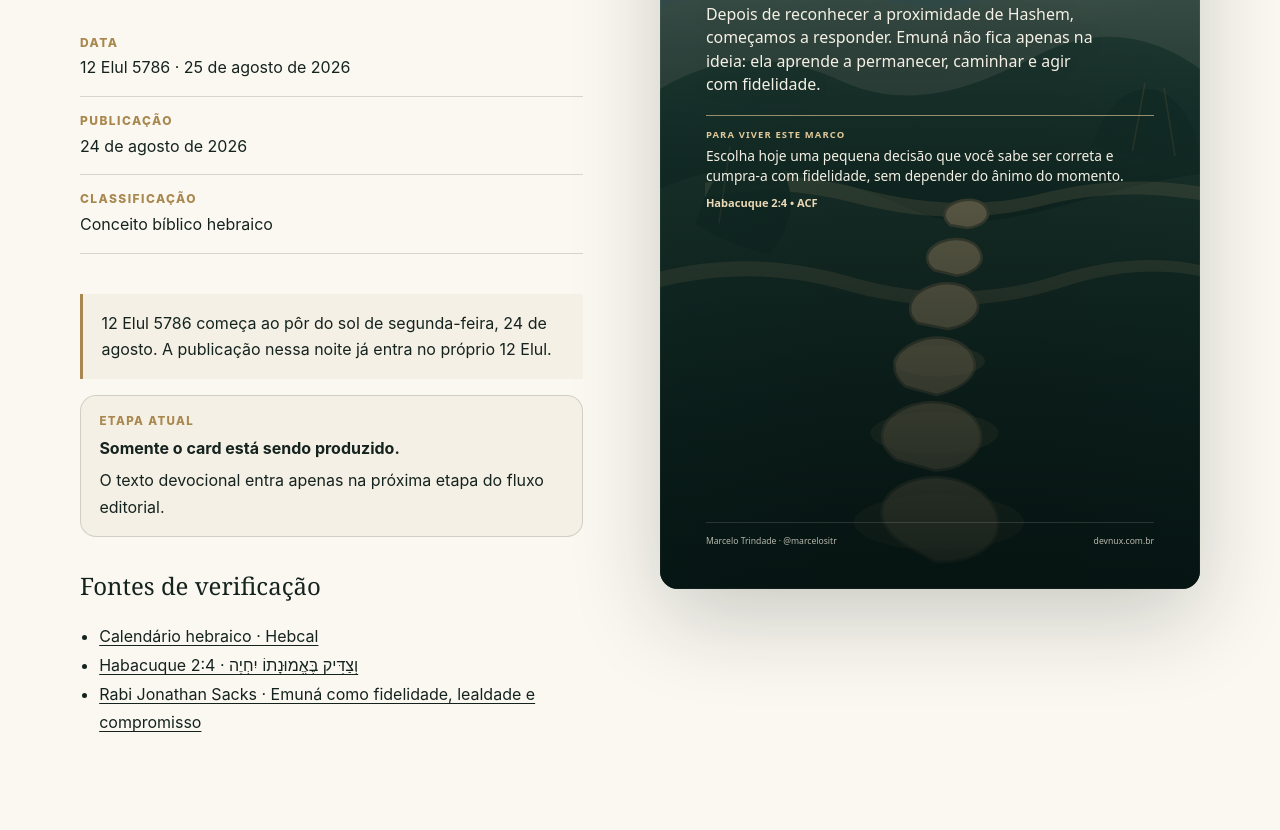
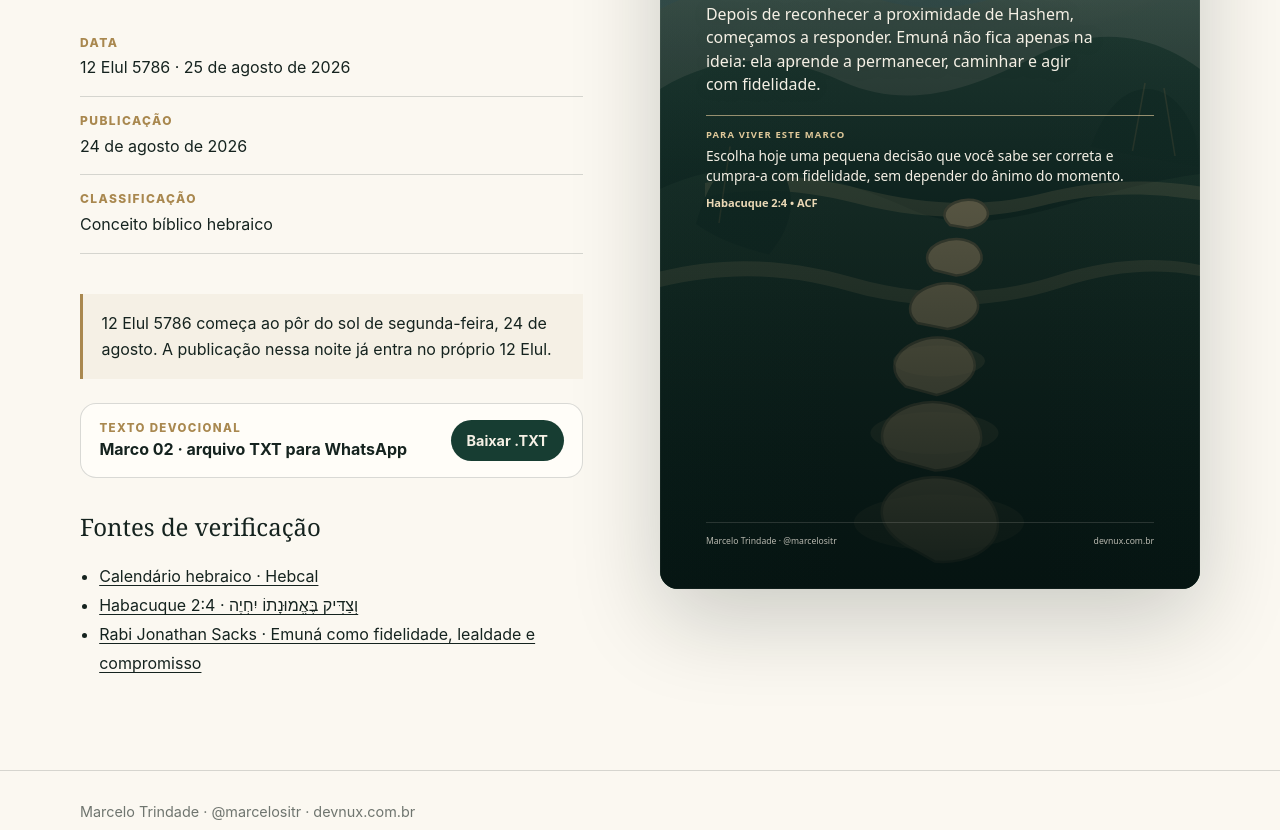
Before and after one commit to marcelositr/yom-kipur-2026, an Astro site: page /yom-kipur-2026/marcos/02-confiar-e-permanecer in a window 1280 px wide. Shown: the part 549-1379 px from the top of the page. Built offline with nearby package versions, Linux system fonts and the light colour scheme; Astro itself is replaced by a stand-in of ours.

Commit message:
site: add Marco 02 devotional download

```diff
--- a/src/pages/marcos/02-confiar-e-permanecer.astro
+++ b/src/pages/marcos/02-confiar-e-permanecer.astro
@@ -5,6 +5,8 @@ import { marcos } from '../../data/marcos';
 
 const marco = marcos.find((item) => item.id === 2);
 if (!marco) throw new Error('Marco 02 não encontrado.');
+
+const devotionalUrl = `${import.meta.env.BASE_URL}downloads/2026-08-24_marco02_confiar-e-permanecer.txt`;
 ---
 <BaseLayout
   title={`${marco.title} · Caminho para Yom Kipur 5787`}
@@ -13,7 +15,7 @@ if (!marco) throw new Error('Marco 02 não encontrado.');
   <section class="marco-page container">
     <div class="marco-copy">
       <a class="back" href={import.meta.env.BASE_URL}>← Voltar</a>
-      <div class="eyebrow">Marco 02 · card em construção</div>
+      <div class="eyebrow">Marco 02 · rascunho editorial</div>
       <h1>{marco.title}</h1>
       <p class="lede">{marco.summary}</p>
 
@@ -34,10 +36,14 @@ if (!marco) throw new Error('Marco 02 não encontrado.');
 
       {marco.calendarNote && <p class="note">{marco.calendarNote}</p>}
 
-      <div class="workflow-note">
-        <div class="workflow-kicker">Etapa atual</div>
-        <strong>Somente o card está sendo produzido.</strong>
-        <p>O texto devocional entra apenas na próxima etapa do fluxo editorial.</p>
+      <div class="download-block">
+        <div>
+          <div class="download-kicker">Texto devocional</div>
+          <strong>Marco 02 · arquivo TXT para WhatsApp</strong>
+        </div>
+        <a class="download-button" href={devotionalUrl} download>
+          Baixar .TXT
+        </a>
       </div>
 
       <div class="sources">
@@ -114,34 +120,43 @@ if (!marco) throw new Error('Marco 02 não encontrado.');
     line-height: 1.55;
   }
 
-  .note,
-  .workflow-note {
+  .note {
     padding: 1rem 1.15rem;
+    border-left: 3px solid var(--gold);
     background: var(--ivory);
     line-height: 1.65;
   }
 
-  .note {
-    border-left: 3px solid var(--gold);
+  .download-block {
+    margin-top: 1.5rem;
+    padding: 1rem 1.15rem;
+    display: flex;
+    align-items: center;
+    justify-content: space-between;
+    gap: 1rem;
+    border: 1px solid var(--line);
+    border-radius: 16px;
+    background: #fffdf8;
   }
 
-  .workflow-note {
-    margin-top: 1rem;
-    border: 1px solid var(--line);
-    border-radius: 16px;
-  }
-
-  .workflow-note p {
-    margin: .35rem 0 0;
-  }
-
-  .workflow-kicker {
+  .download-kicker {
     margin-bottom: .3rem;
     color: var(--gold);
     font-size: .72rem;
     font-weight: 800;
     letter-spacing: .12em;
     text-transform: uppercase;
+  }
+
+  .download-button {
+    flex: 0 0 auto;
+    padding: .75rem 1rem;
+    border-radius: 999px;
+    background: var(--forest);
+    color: var(--ivory);
+    font-size: .9rem;
+    font-weight: 700;
+    text-decoration: none;
   }
 
   .sources {
@@ -194,4 +209,11 @@ if (!marco) throw new Error('Marco 02 não encontrado.');
       margin-inline: auto;
     }
   }
+
+  @media (max-width: 560px) {
+    .download-block {
+      align-items: flex-start;
+      flex-direction: column;
+    }
+  }
 </style>
```
